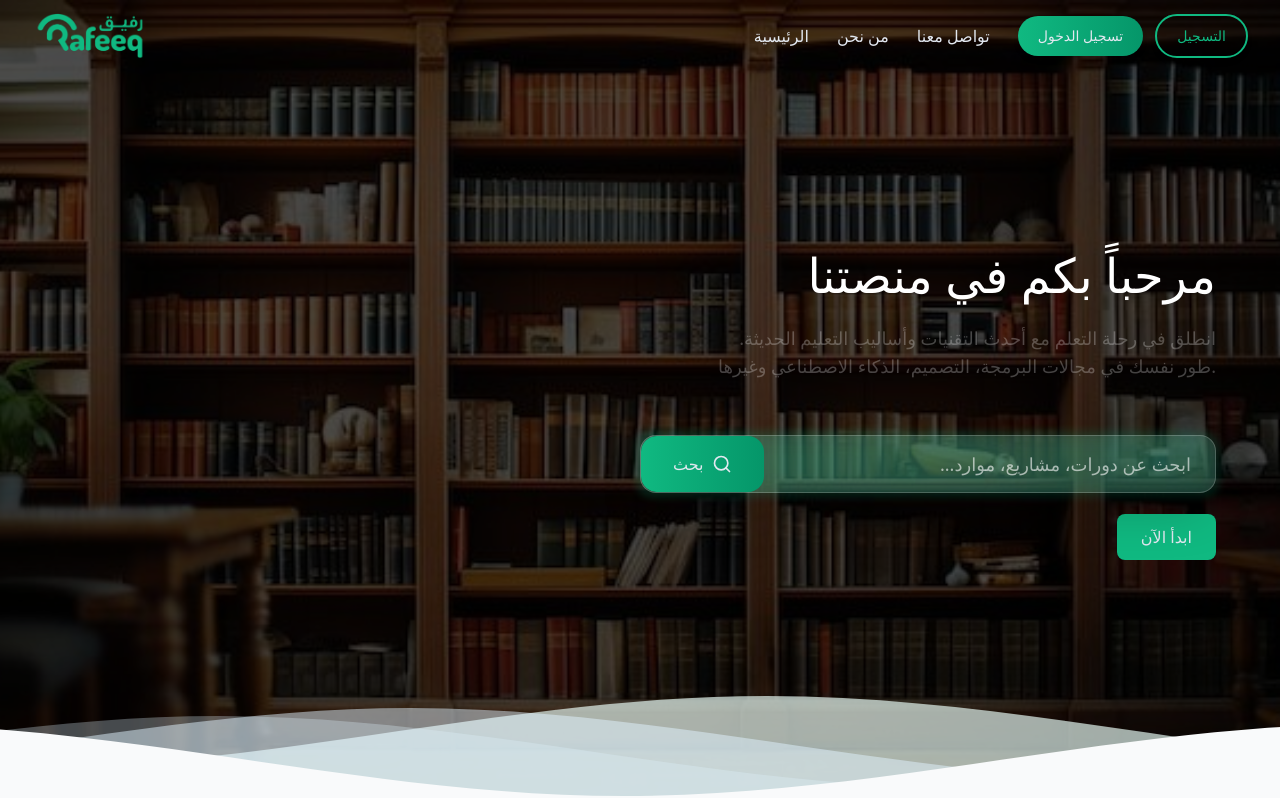
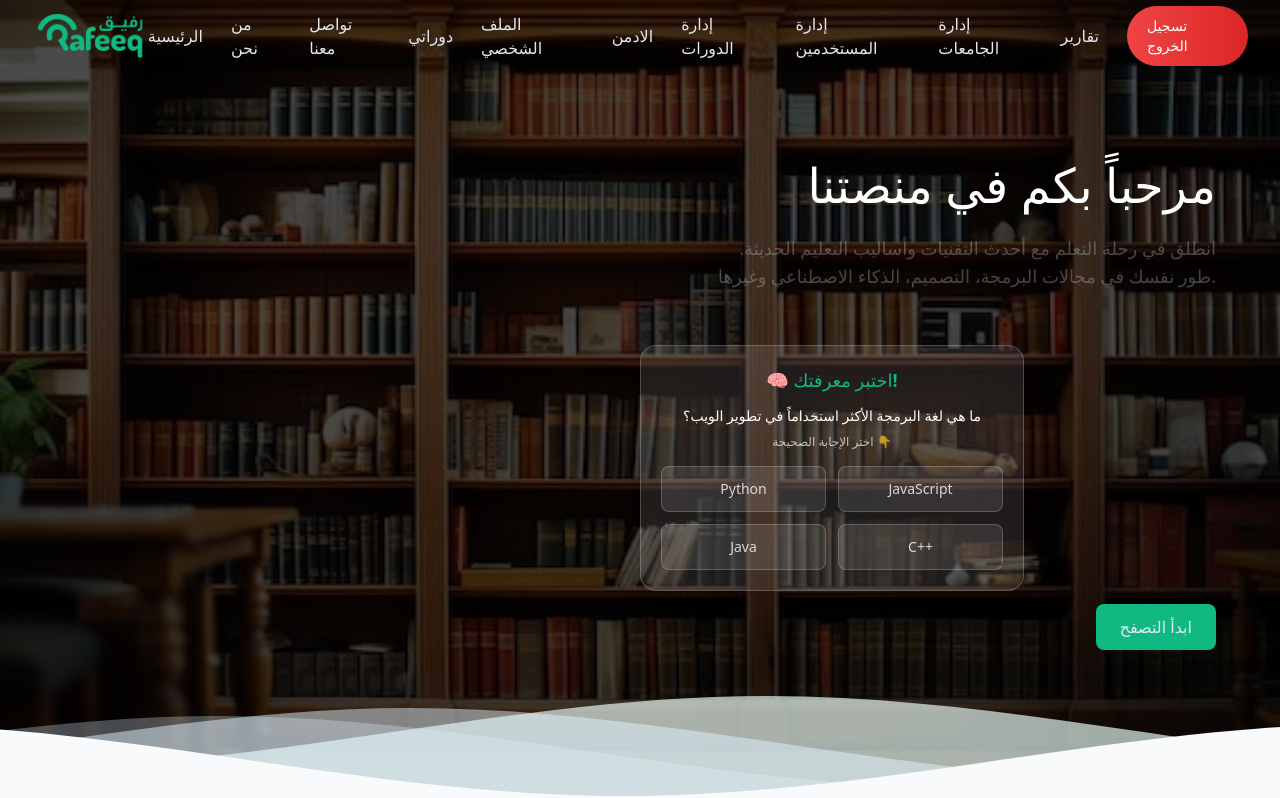
Before and after one commit to EsraaSoliman2003/AcademicPlatform, a React (Vite) app: page / in a window 1280 px wide. Shown: the top 798 px of the page. Built offline with nearby package versions, Linux system fonts and the light colour scheme.

Commit message:
add attractive game

```diff
--- a/src/components/Home/HomeMain.jsx
+++ b/src/components/Home/HomeMain.jsx
@@ -1,13 +1,13 @@
-import { Link } from "react-router-dom";
+import { Link, useNavigate } from "react-router-dom";
 import { useState, useEffect } from "react";
 import libraryBg from "../../assets/imgs/library.jpg";
 import personImg from "../../assets/imgs/person.png";
 import styles from "../../assets/animation/animation.module.css";
-import { Search } from "lucide-react";
 
 export default function HomeMain() {
   const [currentTextIndex, setCurrentTextIndex] = useState(0);
   const [isVisible, setIsVisible] = useState(true);
+  const navigate = useNavigate();
 
   const texts = [
     "نقدم لك أفضل المنصات التعليمية لتطوير مهاراتك والوصول لأقصى إمكانياتك. اكتشف الدورات، المشاريع، والموارد التي تساعدك على التعلم بشكل عملي واحترافي.",
@@ -15,6 +15,30 @@ export default function HomeMain() {
     "انضم إلى مجتمعنا التعليمي المتطور وكن جزءاً من شبكة من المحترفين. احصل على شهادات معتمدة تعزز مسيرتك المهنية.",
     "تعلم بالسرعة التي تناسبك مع مرونة كاملة في الوصول للمحتوى. مواد تعليمية شاملة تناسب جميع المستويات.",
   ];
+
+  const [selectedOption, setSelectedOption] = useState(null);
+  const [message, setMessage] = useState("🧠 اختبر معرفتك!");
+
+  const quizQuestion = {
+    question: "ما هي لغة البرمجة الأكثر استخداماً في تطوير الويب؟",
+    options: [
+      { id: 1, text: "Python", correct: false },
+      { id: 2, text: "JavaScript", correct: true },
+      { id: 3, text: "Java", correct: false },
+      { id: 4, text: "C++", correct: false },
+    ],
+  };
+
+  const handleOptionSelect = (option) => {
+    setSelectedOption(option);
+
+    if (option.correct) {
+      setMessage("🎉 برافو! إجابة صحيحة!");
+      setTimeout(() => navigate("/courses/info/8"), 1500);
+    } else {
+      setMessage("❌ حاول مرة أخرى!");
+    }
+  };
 
   useEffect(() => {
     const interval = setInterval(() => {
@@ -72,27 +96,43 @@ export default function HomeMain() {
             </p>
           </div>
 
-          <div
-            dir="rtl"
-            className="relative max-w-2xl mx-auto xl:mx-0 mb-8 group"
-          >
-            <div className="flex items-center bg-white/10 backdrop-blur-md rounded-2xl overflow-hidden shadow-2xl border border-white/20 hover:border-white/30 transition-all duration-300">
-              <input
-                type="text"
-                placeholder="ابحث عن دورات، مشاريع، موارد..."
-                className="w-full px-6 text-white bg-transparent focus:outline-none placeholder:text-white/60 rtl:text-right text-lg"
-              />
-              <Link className="bg-gradient-to-r from-primary to-primaryHover hover:from-primaryHover hover:to-primary text-darkText hover:text-darkText px-8 py-4 transition-all duration-300 flex items-center gap-2 hover:shadow-lg rounded-2xl">
-                <Search className="w-5 h-5" />
-                <span>بحث</span>
-              </Link>
+          <div className="max-w-sm mx-auto xl:mx-0 mb-6 bg-white/10 backdrop-blur-md rounded-2xl p-5 border border-white/20 shadow-lg">
+            <h3 className="text-center text-lg font-semibold text-primary mb-3">
+              {message}
+            </h3>
+
+            <div className="text-center mb-4">
+              <h4 className="text-white text-sm font-medium mb-2">
+                {quizQuestion.question}
+              </h4>
+              <p className="text-xs text-white/70">اختر الإجابة الصحيحة 👇</p>
             </div>
 
-            <div className="absolute -inset-1 bg-gradient-to-r from-primary/20 to-primaryHover/20 rounded-2xl blur-sm group-hover:blur-md transition-all duration-300 -z-10"></div>
+            <div className="grid grid-cols-2 gap-3">
+              {quizQuestion.options.map((option) => (
+                <button
+                  key={option.id}
+                  onClick={() => handleOptionSelect(option)}
+                  className={`p-3 rounded-lg text-sm transition-all duration-300 font-medium
+                    ${
+                      selectedOption?.id === option.id
+                        ? option.correct
+                          ? "bg-green-500/30 border border-green-400 text-white"
+                          : "bg-red-500/30 border border-red-400 text-white"
+                        : "bg-white/10 hover:bg-white/20 border border-white/20 text-white/80"
+                    }`}
+                >
+                  {option.text}
+                </button>
+              ))}
+            </div>
           </div>
 
-          <Link to={"/courses"} className="bg-primary text-darkText hover:text-darkText px-6 py-3 rounded-lg hover:bg-primaryHover transition-all w-fit mx-auto xl:mx-0">
-            ابدأ الآن
+          <Link
+            to={"/courses"}
+            className="bg-primary text-darkText hover:text-darkText px-6 py-3 rounded-lg hover:bg-primaryHover transition-all w-fit mx-auto xl:mx-0"
+          >
+            ابدأ التصفح
           </Link>
         </div>
       </main>
--- a/src/layouts/Navbar/Navbar.jsx
+++ b/src/layouts/Navbar/Navbar.jsx
@@ -8,7 +8,7 @@ import { Link, useLocation } from "react-router-dom";
 export default function Navbar() {
   const location = useLocation();
   const user = useAuthStore((state) => state.user);
-  const role = user?.role || "guest";
+  const role = user?.role || "admin";
   const [isOpen, setIsOpen] = useState(false);
   const [isTransparent, setIsTransparent] = useState(true);
   const menuRef = useRef(null);
```
